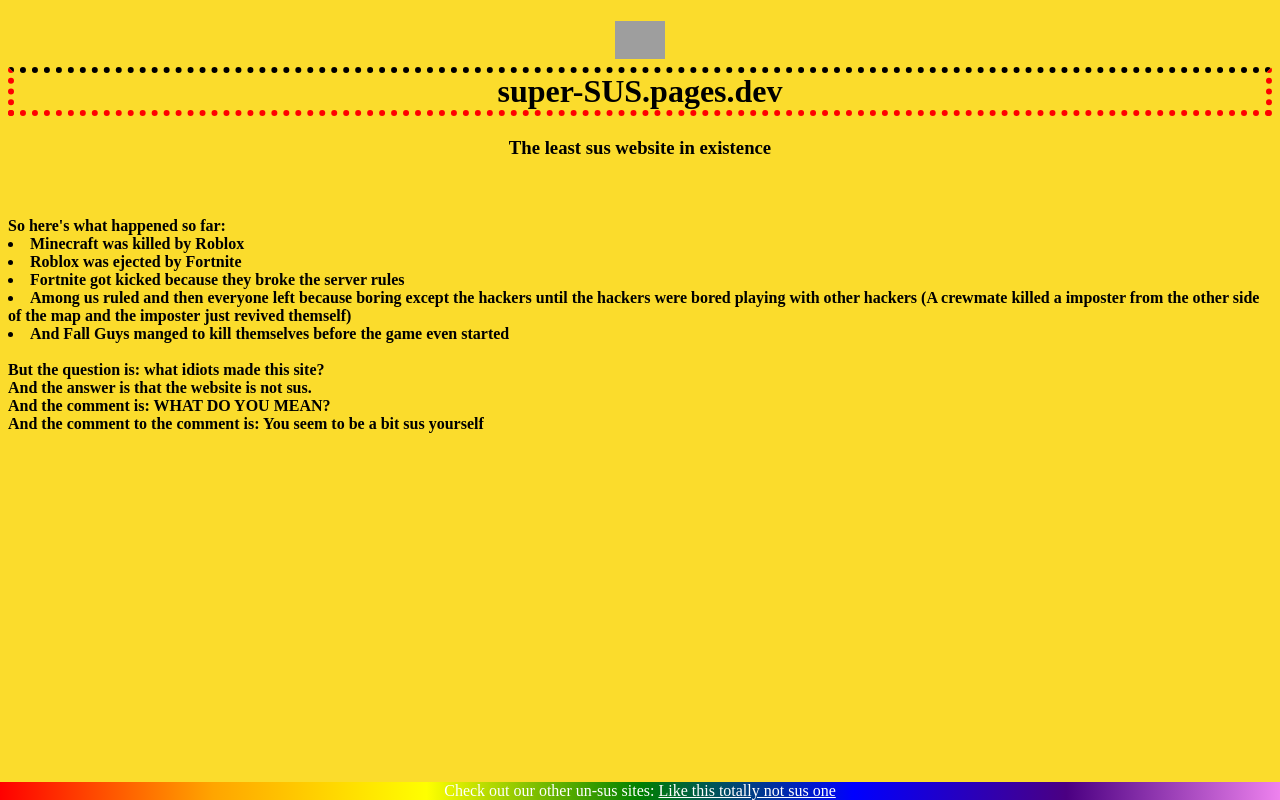
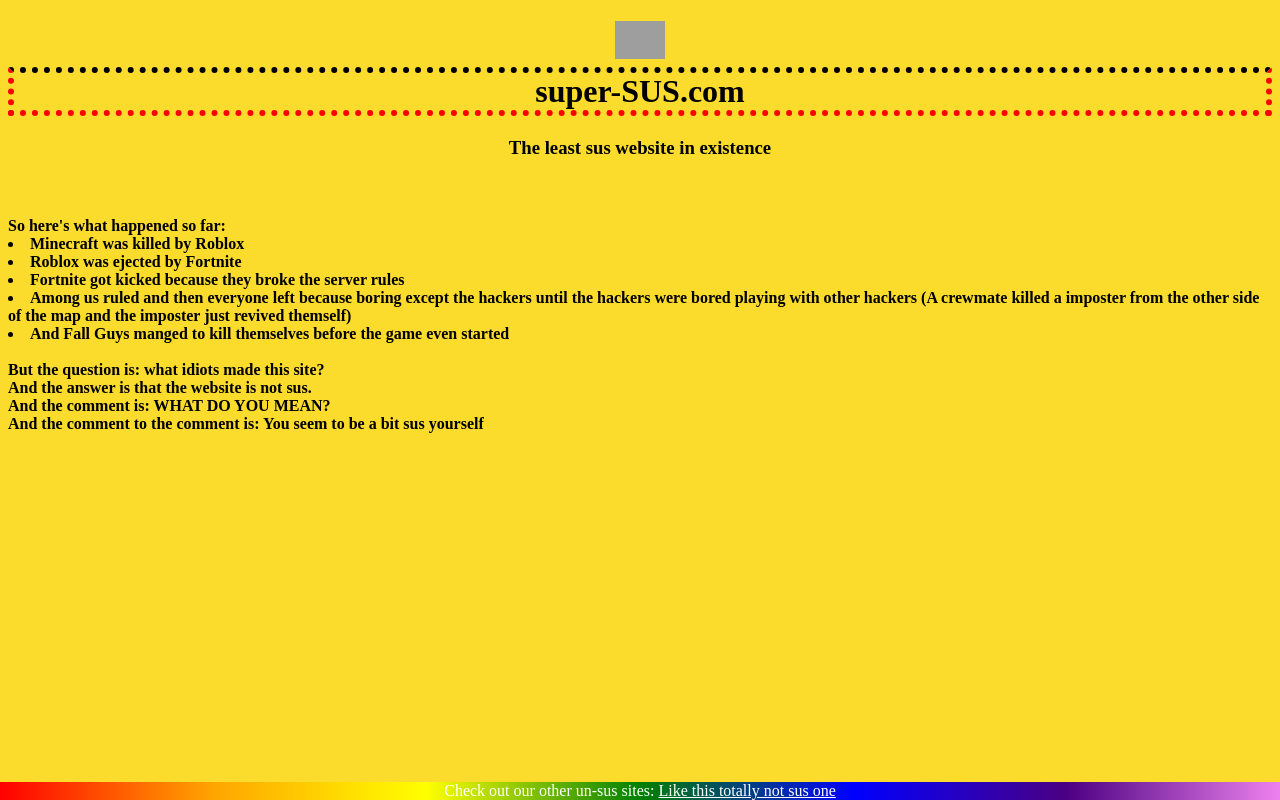
Before and after one commit to Classfied3D/SUS, a plain HTML site: page index.html in a window 1280 px wide. Drawn offline with Linux system fonts and the light colour scheme; grey boxes are pictures that could not be loaded.

Commit message:
Update index.html

```diff
--- a/index.html
+++ b/index.html
@@ -43,7 +43,7 @@ body {
         <img src="https://play-lh.googleusercontent.com/8ddL1kuoNUB5vUvgDVjYY3_6HwQcrg1K2fd_R8soD-e2QYj8fT9cfhfh3G0hnSruLKec" width="50"/>
         <br>
         <div class="title">
-          super-SUS.pages.dev
+          super-SUS.com
         </div>
       </div>
     </h1>
```
